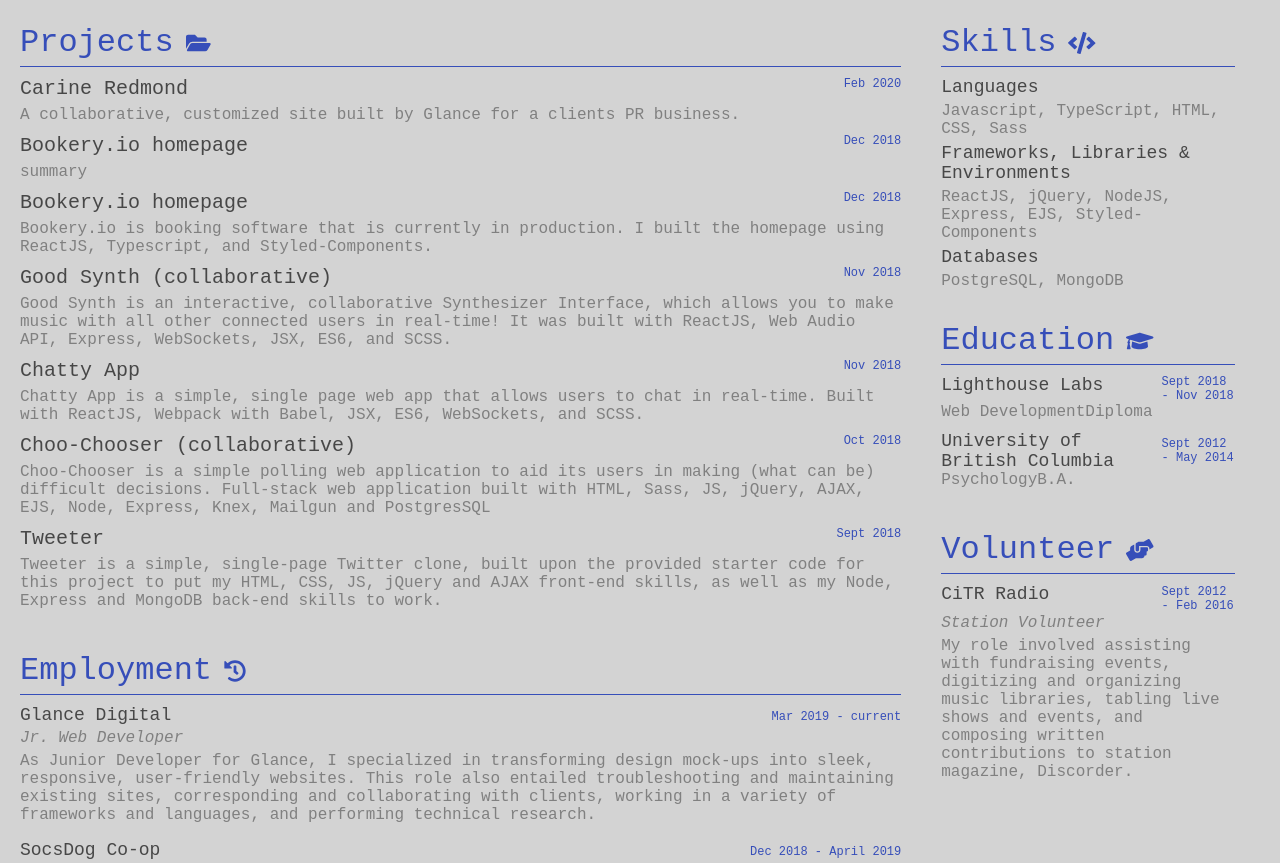
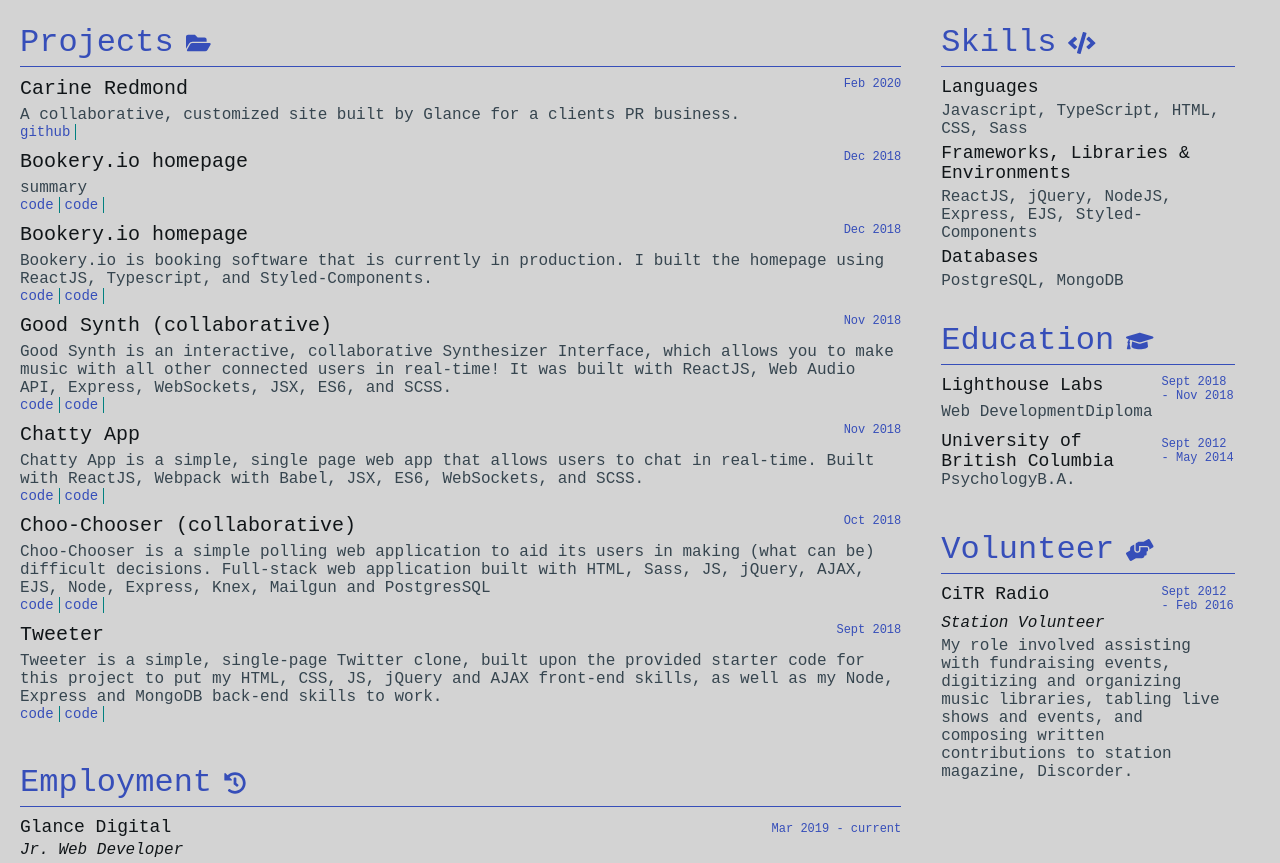
Before and after one commit to haggisbreakfast/resume, a React (Create React App) app: page / in a window 1280 px wide. Shown: the part 740-1603 px from the top of the page. Built offline with nearby package versions, Linux system fonts and the light colour scheme.

Commit message:
adds new font colours fixes project tech component

```diff
--- a/src/Components.tsx
+++ b/src/Components.tsx
@@ -8,7 +8,7 @@
   @import url('https://fonts.googleapis.com/css2?family=M+PLUS+Rounded+1c:wght@300;400&display=swap');
   body {
     font-family: 'Roboto Mono', monospace;
-      color: grey;
+      color: #36454F;
       margin: auto;
       background: #d3d3d3;
 
@@ -107,7 +107,7 @@
 
 export const Summary = styled.div`
   font-size: 16px;
-  color: grey;
+  color: #36454F;
   padding-left: 20px;
   padding-right: 20px;
 `;
--- a/src/Job.tsx
+++ b/src/Job.tsx
@@ -13,11 +13,12 @@
 const Company = styled.span`
   font-size: 18px;
   font-weight: 400;
-  color: rgb(71, 71, 71);
+  color: #101518;
 `;
 
 const Position = styled.span`
   font-style: italic;
+  color: #101518;
 `;
 
 const DateContainer = styled.div`
--- a/src/Project.tsx
+++ b/src/Project.tsx
@@ -3,8 +3,6 @@
 import styled from 'styled-components';
 
 import { FontAwesomeIcon } from '@fortawesome/react-fontawesome';
-import { library, IconProp } from '@fortawesome/fontawesome-svg-core';
-import { fab } from '@fortawesome/free-brands-svg-icons';
 
 // local imports
 import { ResumeProject } from './resume';
@@ -28,7 +26,7 @@
 
 const ProjectName = styled.a`
   font-size: 20px;
-  color: rgb(71, 71, 71);
+  color: #101518;
   text-decoration: none;
   &:visited {
     color: rgb(71, 71, 71);
@@ -44,11 +42,12 @@
 const ProjectTechStackContainer = styled.div`
 display: flex;
 `;
-const ProjectTech = styled(FontAwesomeIcon)`
+const ProjectTech = styled.span`
 font-size: 14px;
 margin-right: 5px;
 padding-right: 5px;
-
+color: #364EB9;
+border-right: 1px solid teal;
 `;
 type ProjectProps = {
   project: ResumeProject;
@@ -67,7 +66,9 @@
       <ProjectSummary>{project.summary}</ProjectSummary>
       <ProjectTechStackContainer>
         {project.techstack.map((t, index) => {
-          <ProjectTech icon={['fab', t]} key={index}/>
+       return (
+          <ProjectTech key={index}>{t}</ProjectTech>
+       );
         })}
 
       </ProjectTechStackContainer>
--- a/src/School.tsx
+++ b/src/School.tsx
@@ -30,7 +30,8 @@
   font-weight: 400;
   font-size: 18px;
   margin-bottom: 0px;
-  color: rgb(71, 71, 71);
+  color: #101518;
+
 `;
 
 const Program = styled.span`
--- a/src/Skill.tsx
+++ b/src/Skill.tsx
@@ -11,7 +11,7 @@
 const Title = styled.span`
   font-size: 18px;
   font-weight: 400;
-  color: rgb(71, 71, 71);
+  color: #101518;
   margin-bottom: 5px;
 `;
 
--- a/src/Volunteer.tsx
+++ b/src/Volunteer.tsx
@@ -27,16 +27,16 @@
   width: 75%;
   font-weight: 400;
   font-size: 18px;
-  color: rgb(71, 71, 71);
+  color: #101518;
+
 `;
 
 const Position = styled.span`
   font-style: italic;
+    color: #101518;
+
 `;
 
-const StartDate = styled.span``;
-
-const EndDate = styled.span``;
 
 const Summary = styled.span`
   margin-top: 5px;
```
